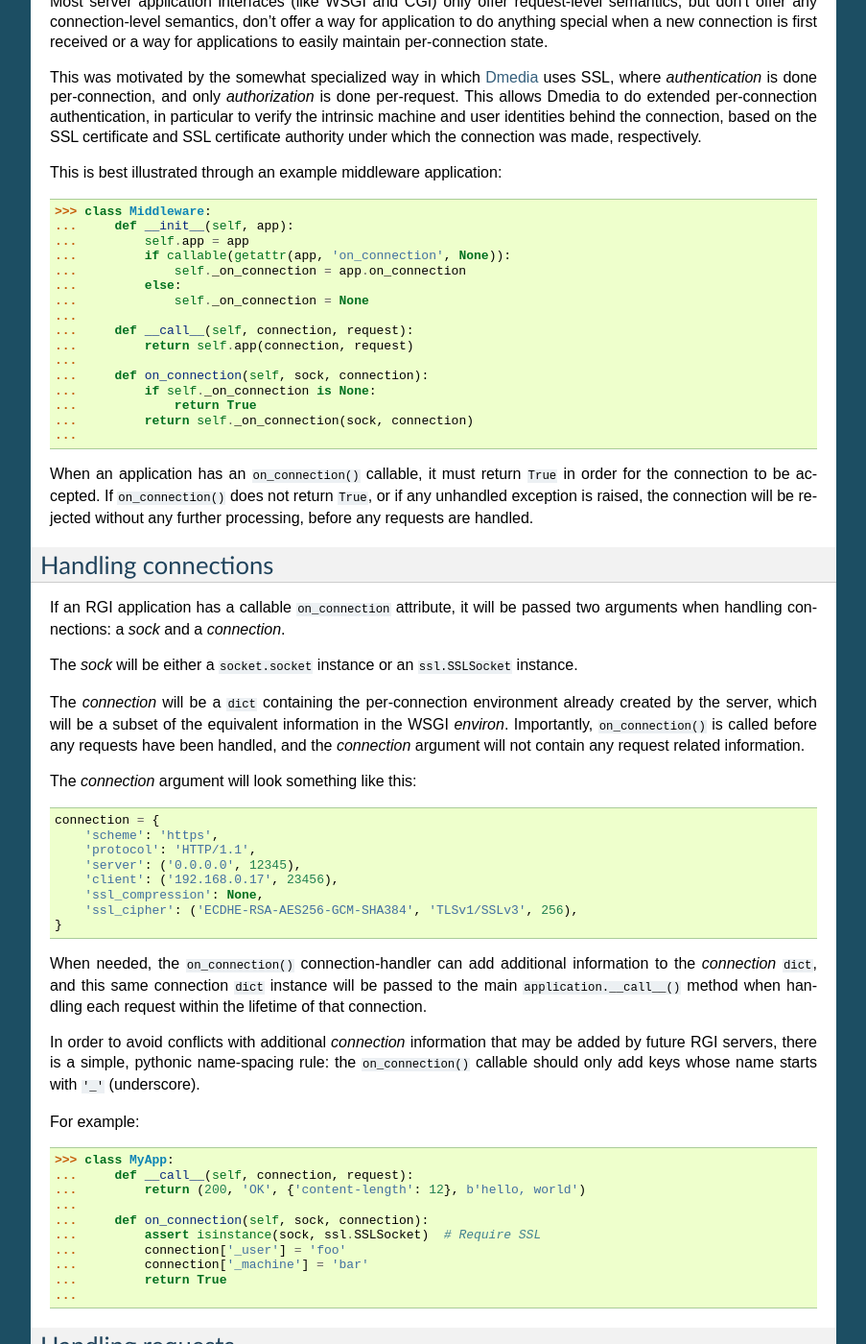
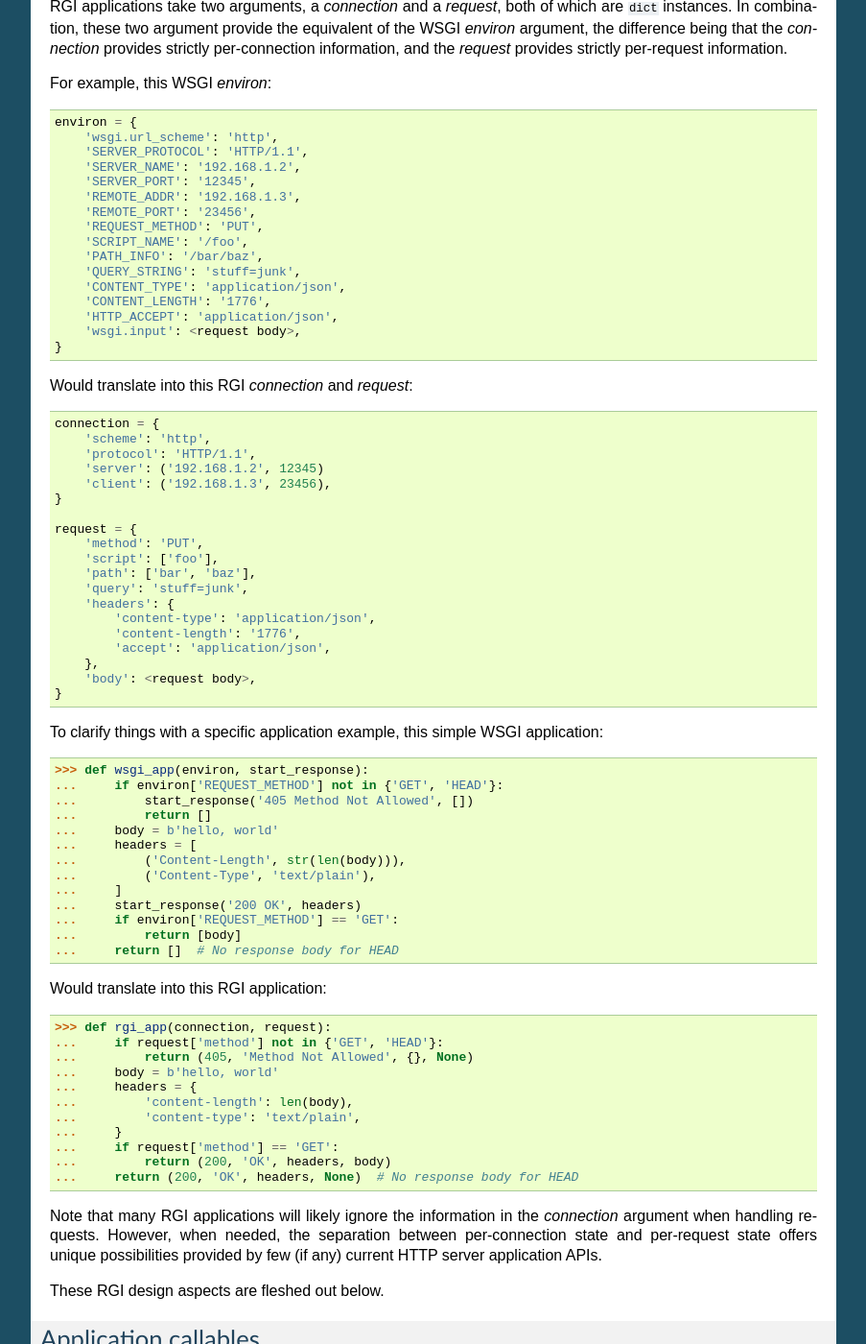
Before and after one commit to json420/degu, a Sphinx documentation site: the page built from doc/rgi.rst, in a window 1280 px wide and 1400 px high, scrolled down 758 px. Shown: the whole window at 96% size, without its empty margins (198-1101 px from the left). Built offline with Sphinx 7.4.7, drawn with Linux system fonts in a browser that asks for light colours; some of the changed text lies outside the part shown.

Commit message:
more work on rgi.rst

```diff
--- a/doc/rgi.rst
+++ b/doc/rgi.rst
@@ -33,6 +33,101 @@ RGI focuses on improvement in a number of areas:
        to eliminate this ambiguity, and to do so in a way that allows
        reverse-proxy applications to preserve these request and response body
        transfer semantics across their forwarded request and response
+
+
+
+Big picture
+-----------
+
+RGI applications don't take a *start_response* callable, and instead convey
+their entire response through a single 4-tuple return value::
+
+    (status, reason, headers, body)
+
+RGI applications take two arguments, a *connection* and a *request*, both of
+which are ``dict`` instances.  In combination, these two argument provide the
+equivalent of the WSGI *environ* argument, the difference being that the
+*connection* provides strictly per-connection information, and the *request*
+provides strictly per-request information.
+
+For example, this WSGI *environ*::
+
+    environ = {
+        'wsgi.url_scheme': 'http',
+        'SERVER_PROTOCOL': 'HTTP/1.1',
+        'SERVER_NAME': '192.168.1.2',
+        'SERVER_PORT': '12345',
+        'REMOTE_ADDR': '192.168.1.3',
+        'REMOTE_PORT': '23456',
+        'REQUEST_METHOD': 'PUT',
+        'SCRIPT_NAME': '/foo',
+        'PATH_INFO': '/bar/baz',
+        'QUERY_STRING': 'stuff=junk',
+        'CONTENT_TYPE': 'application/json',
+        'CONTENT_LENGTH': '1776',
+        'HTTP_ACCEPT': 'application/json',
+        'wsgi.input': <request body>,
+    }
+
+Would translate into this RGI *connection* and *request*::
+
+    connection = {
+        'scheme': 'http',
+        'protocol': 'HTTP/1.1',
+        'server': ('192.168.1.2', 12345)
+        'client': ('192.168.1.3', 23456),
+    }
+
+    request = {
+        'method': 'PUT',
+        'script': ['foo'],
+        'path': ['bar', 'baz'],
+        'query': 'stuff=junk',
+        'headers': {
+            'content-type': 'application/json',
+            'content-length': '1776',
+            'accept': 'application/json',
+        },
+        'body': <request body>,
+    }
+
+To clarify things with a specific application example, this simple WSGI
+application:
+
+>>> def wsgi_app(environ, start_response):
+...     if environ['REQUEST_METHOD'] not in {'GET', 'HEAD'}:
+...         start_response('405 Method Not Allowed', [])
+...         return []
+...     body = b'hello, world'
+...     headers = [
+...         ('Content-Length', str(len(body))),
+...         ('Content-Type', 'text/plain'),
+...     ]
+...     start_response('200 OK', headers)
+...     if environ['REQUEST_METHOD'] == 'GET':
+...         return [body]
+...     return []  # No response body for HEAD
+
+Would translate into this RGI application:
+
+>>> def rgi_app(connection, request):
+...     if request['method'] not in {'GET', 'HEAD'}:
+...         return (405, 'Method Not Allowed', {}, None)
+...     body = b'hello, world'
+...     headers = {
+...         'content-length': len(body),
+...         'content-type': 'text/plain',
+...     }
+...     if request['method'] == 'GET':
+...         return (200, 'OK', headers, body)
+...     return (200, 'OK', headers, None)  # No response body for HEAD
+
+Note that many RGI applications will likely ignore the information in the
+*connection* argument when handling requests.  However, when needed, the
+separation between per-connection state and per-request state offers unique
+possibilities provided by few (if any) current HTTP server application APIs.
+
+These RGI design aspects are fleshed out below.
 
 
 
@@ -334,42 +429,6 @@ An important distinction in the RGI specification, and in Degu as an
 implementation, is that they directly expose (and use) the *address* from the
 underlying Python3 `socket API`_.
 
-To further clarify things with a specific application example, this simple WSGI
-application:
-
->>> def wsgi_app(environ, start_response):
-...     if environ['REQUEST_METHOD'] not in {'GET', 'HEAD'}:
-...         start_response('405 Method Not Allowed', [])
-...         return []
-...     body = b'hello, world'
-...     headers = [
-...         ('Content-Length', str(len(body))),
-...         ('Content-Type', 'text/plain'),
-...     ]
-...     start_response('200 OK', headers)
-...     if environ['REQUEST_METHOD'] == 'GET':
-...         return [body]
-...     return []  # No response body for HEAD
-
-Would translate into this RGI application:
-
->>> def rgi_app(connection, request):
-...     if request['method'] not in {'GET', 'HEAD'}:
-...         return (405, 'Method Not Allowed', {}, None)
-...     body = b'hello, world'
-...     headers = {
-...         'content-length': len(body),
-...         'content-type': 'text/plain',
-...     }
-...     if request['method'] == 'GET':
-...         return (200, 'OK', headers, body)
-...     return (200, 'OK', headers, None)  # No response body for HEAD
-
-Also note that most RGI applications will probably ignore the information in the
-*connection* argument when handling requests.  However, when needed, the
-separation between per-connection state and per-request state offers unique
-possibilities provided by few (if any) current HTTP server application APIs.
-
 
 
 .. _`WSGI`: http://www.python.org/dev/peps/pep-3333/
```
